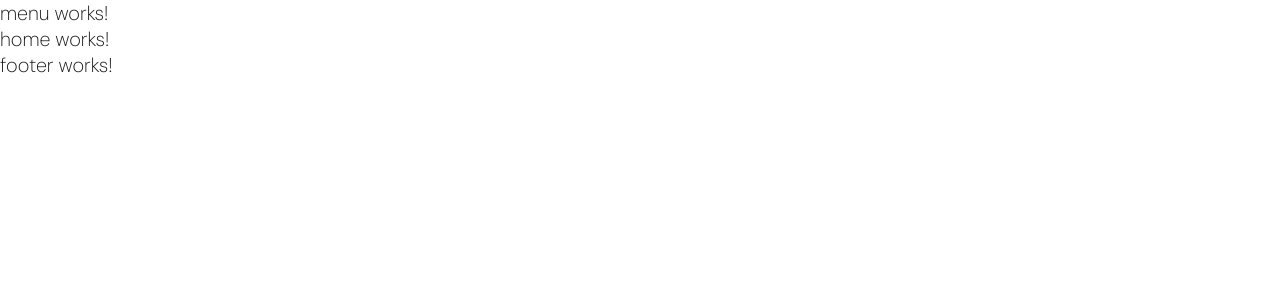
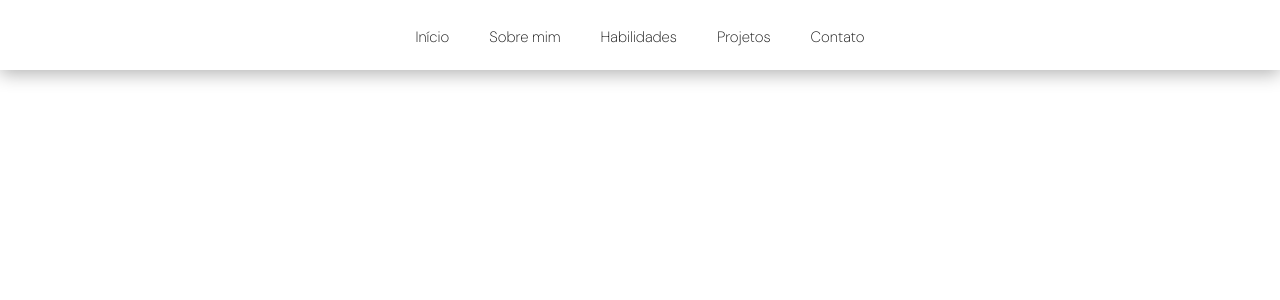
Before and after one commit to matheuswallace-dev/portfolio-matheus, an Angular app: page / in a window 1280 px wide. Shown: the top 300 px of the page. Built offline with nearby package versions, Linux system fonts and the light colour scheme.

Commit message:
menu do topo

```diff
--- a/src/app/menu/menu.component.css
+++ b/src/app/menu/menu.component.css
@@ -0,0 +1,67 @@
+nav {
+    box-shadow: 0 4px 17px #0000004d;
+    background: #fff;
+    position: fixed;
+    width: 100%;
+    display: flex;
+    align-items: center;
+    justify-content: right;
+    height: 70px
+}
+
+nav ul {
+    display: flex;
+    align-items: center;
+    justify-content: center;
+    list-style: none;
+    flex-direction: column;
+    position: absolute;
+    top: 70px;
+    background: #fff;
+    width: 100%;
+}
+
+nav ul.closed {
+    display: none;
+}
+
+nav ul.open {
+    display: flex;
+}
+
+nav ul li {
+    padding: 20px;
+}
+
+nav ul li a {
+    font-size: var(--font-size-5);
+}
+
+nav ul li a:hover {
+    color: var(--color-blue-2)
+}
+
+nav i {
+    font-size: 45px;
+    margin: 0 15px;
+    cursor: pointer;
+}
+
+@media (min-width: 768px) {
+
+    nav {
+        justify-content: center
+    }
+
+    nav ul.open,
+    nav ul.closed {
+        display: flex;
+        flex-direction: row;
+        position: relative;
+        top: 0
+    }
+
+    nav i {
+        display: none
+    }
+}
--- a/src/app/menu/menu.component.html
+++ b/src/app/menu/menu.component.html
@@ -1 +1,9 @@
-<p>menu works!</p>
+<nav>
+  <ul [class]="menuStatus">
+    <li *ngFor="let item of menuItems">
+      <a [href]="item.url" (click)="menuStatus = 'closed'">{{ item.name }}</a>
+    </li>
+  </ul>
+
+  <i class="material-symbols-outlined" (click)="menuClick()"> menu </i>
+</nav>
--- a/src/app/menu/menu.component.ts
+++ b/src/app/menu/menu.component.ts
@@ -1,13 +1,28 @@
 import { Component } from '@angular/core';
 import { MenuService } from '../services/menu.service';
+import { Menu } from '../models/menu';
+import { CommonModule } from '@angular/common';
 
 @Component({
   selector: 'app-menu',
-  imports: [],
+  imports: [CommonModule],
   templateUrl: './menu.component.html',
-  styleUrl: './menu.component.css'
+  styleUrl: './menu.component.css',
 })
 export class MenuComponent {
+  constructor(private menuService: MenuService) {}
 
-  constructor(private menuService: MenuService) { }
+  menuStatus = 'closed';
+
+  menuItems?: Array<Menu>;
+
+  ngOnInit() {
+    const menu = this.menuService.getItems();
+
+    this.menuItems = menu;
+  }
+
+  menuClick(): void {
+    this.menuStatus = this.menuStatus == 'open' ? 'closed' : 'open';
+  }
 }
--- a/src/index.html
+++ b/src/index.html
@@ -12,6 +12,10 @@
       href="https://fonts.googleapis.com/css2?family=DM+Sans:ital,opsz,wght@0,9..40,100..1000;1,9..40,100..1000&display=swap"
       rel="stylesheet"
     />
+    <link
+      rel="stylesheet"
+      href="https://fonts.googleapis.com/css2?family=Material+Symbols+Outlined:opsz,wght,FILL,GRAD@20..48,100..700,0..1,-50..200&icon_names=menu"
+    />
   </head>
   <body>
     <app-root></app-root>
```
